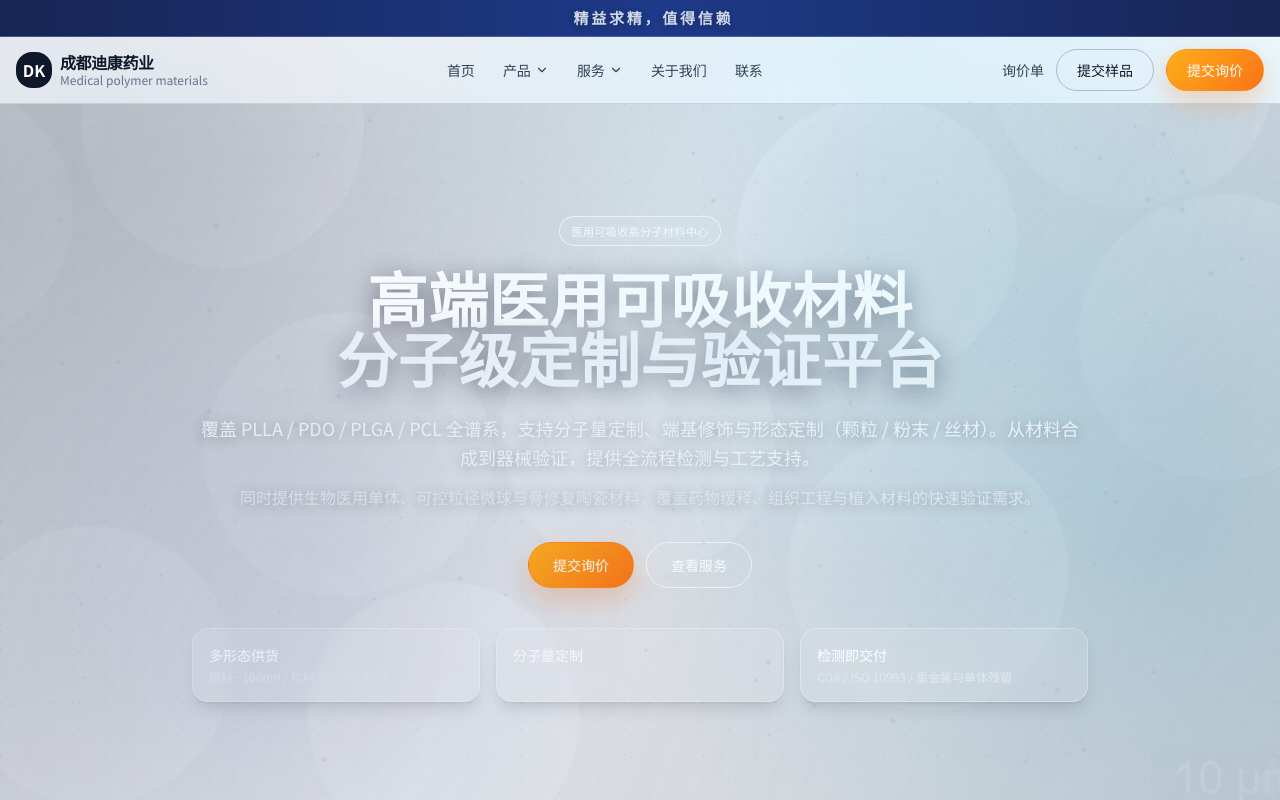
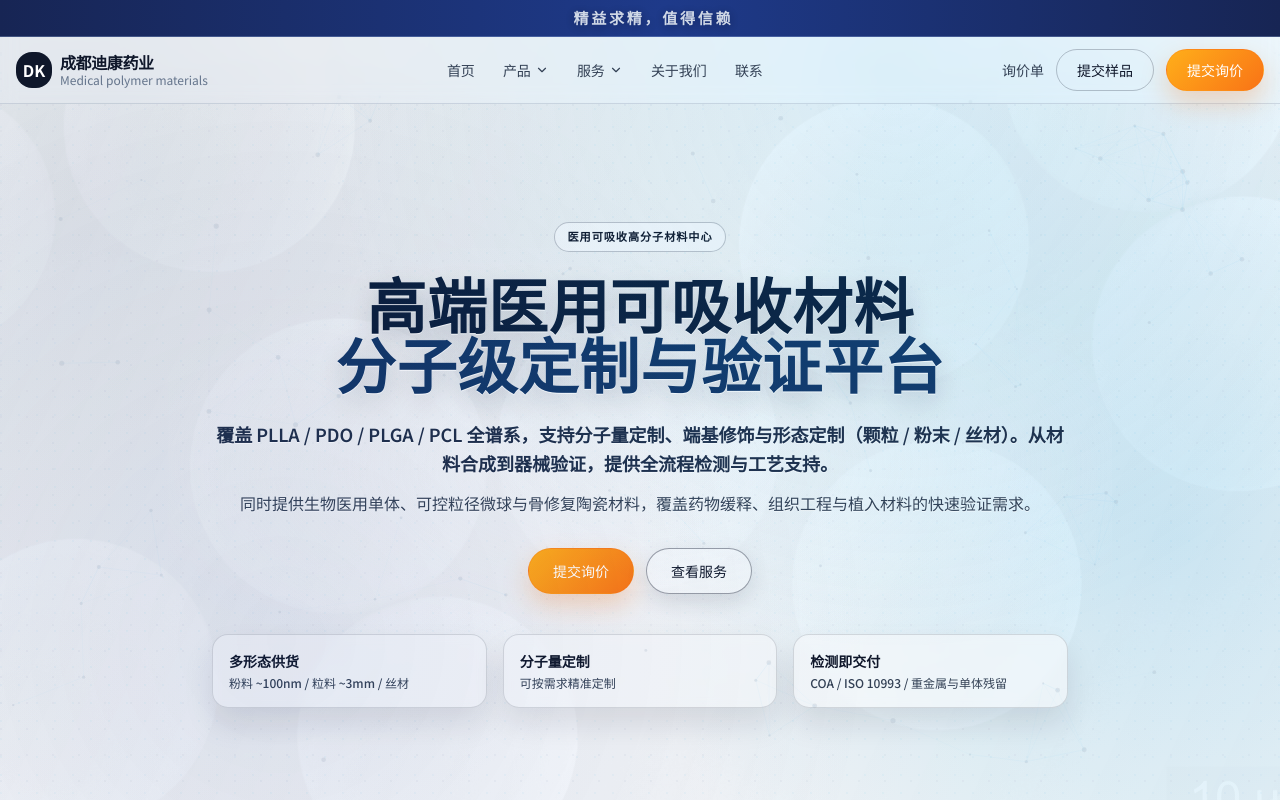
Before and after one commit to Danielzhang001/biomaterial260205, a plain HTML site: page index.html in a window 1280 px wide. Shown: the top 800 px of the page. Drawn offline with nearby package versions, Linux system fonts and the light colour scheme.

Commit message:
style(hero): improve homepage typography contrast and readability

```diff
--- a/assets/css/theme.css
+++ b/assets/css/theme.css
@@ -175,18 +175,20 @@ h1, h2, h3, .font-display {
 }
 
 .home-page .hero-outline {
-  border-color: rgba(255, 255, 255, 0.7);
-  color: #fff !important;
+  border-color: rgba(15, 23, 42, 0.4);
+  background: rgba(248, 250, 252, 0.52);
+  color: #0f172a !important;
+  box-shadow: 0 8px 22px rgba(15, 23, 42, 0.12);
 }
 
 .home-page .hero-outline:hover {
-  border-color: #fff;
-  background: #fff;
+  border-color: rgba(15, 23, 42, 0.58);
+  background: rgba(255, 255, 255, 0.82);
   color: #0f172a !important;
 }
 
 .home-page .hero-reference .hero-overlay {
-  background: linear-gradient(115deg, rgba(2, 6, 23, 0.18) 0%, rgba(15, 23, 42, 0.06) 45%, rgba(2, 6, 23, 0.16) 100%);
+  background: linear-gradient(115deg, rgba(248, 250, 252, 0.1) 0%, rgba(248, 250, 252, 0.02) 45%, rgba(248, 250, 252, 0.08) 100%);
 }
 
 .home-page .hero-stripe-mask {
@@ -194,23 +196,71 @@ h1, h2, h3, .font-display {
 }
 
 .home-page .hero-slide {
-  filter: contrast(1.03) saturate(1.08) brightness(1.03);
+  filter: contrast(1.02) saturate(1.06) brightness(1.08);
+}
+
+.home-page .hero-copy {
+  position: relative;
+  isolation: isolate;
+  padding: 0.35rem 1.25rem 1rem;
+}
+
+.home-page .hero-copy::before {
+  content: "";
+  position: absolute;
+  inset: 2rem -1.5rem 2.4rem;
+  border-radius: 2rem;
+  background: radial-gradient(ellipse at center, rgba(248, 250, 252, 0.34) 0%, rgba(248, 250, 252, 0.18) 45%, rgba(248, 250, 252, 0) 78%);
+  z-index: -1;
+  pointer-events: none;
 }
 
 .home-page .hero-chip {
-  border-color: rgba(255, 255, 255, 0.75);
-  background: rgba(255, 255, 255, 0.08);
-  color: #fff;
-}
-.home-page .hero-reference h1 {
-  font-family: 'Noto Serif SC', ui-sans-serif, system-ui;
-  font-weight: 600;
-  letter-spacing: 0.01em;
-  text-shadow: 0 5px 26px rgba(2, 6, 23, 0.42);
+  border-color: rgba(15, 23, 42, 0.24);
+  background: rgba(248, 250, 252, 0.72);
+  color: #0f172a;
+  font-weight: 700;
+  letter-spacing: 0.08em;
 }
 
-.home-page .hero-reference p {
-  text-shadow: 0 2px 14px rgba(2, 6, 23, 0.3);
+.home-page .hero-reference .hero-title {
+  font-family: 'Noto Serif SC', ui-sans-serif, system-ui;
+  font-weight: 700;
+  letter-spacing: 0.015em;
+  color: #0b1f3d;
+  text-shadow: 0 1px 0 rgba(255, 255, 255, 0.86), 0 10px 26px rgba(15, 23, 42, 0.18);
+}
+
+.home-page .hero-reference .hero-title-sub {
+  color: #123768;
+}
+
+.home-page .hero-reference .hero-lead {
+  color: #1f2f4a;
+  font-weight: 600;
+  text-shadow: 0 1px 0 rgba(255, 255, 255, 0.72);
+}
+
+.home-page .hero-reference .hero-sublead {
+  color: #334155;
+  font-weight: 500;
+  text-shadow: 0 1px 0 rgba(255, 255, 255, 0.66);
+}
+
+.home-page .hero-kpi-card {
+  border-color: rgba(15, 23, 42, 0.14);
+  background: rgba(248, 250, 252, 0.58);
+  box-shadow: 0 16px 30px rgba(15, 23, 42, 0.1);
+}
+
+.home-page .hero-kpi-title {
+  color: #0f172a;
+  font-weight: 700;
+}
+
+.home-page .hero-kpi-desc {
+  color: #334155;
+  font-weight: 500;
 }
 .nav-dropdown {
   position: relative;
@@ -724,6 +774,18 @@ h1, h2, h3, .font-display {
     --hero-step: 6s;
   }
 
+  .home-page .hero-copy {
+    padding: 0.15rem 0.4rem 0.75rem;
+  }
+
+  .home-page .hero-copy::before {
+    inset: 1.3rem -0.6rem 2rem;
+  }
+
+  .home-page .hero-reference .hero-title {
+    text-shadow: 0 1px 0 rgba(255, 255, 255, 0.84), 0 7px 20px rgba(15, 23, 42, 0.16);
+  }
+
   .product-showcase-grid {
     grid-template-columns: 1fr;
   }
--- a/index.html
+++ b/index.html
@@ -110,16 +110,16 @@
     <div class="hero-overlay"></div>
     <div class="hero-stripe-mask"></div>
     <div class="relative mx-auto max-w-7xl px-4 py-20 lg:py-28">
-      <div class="mx-auto max-w-4xl text-center">
+      <div class="hero-copy mx-auto max-w-4xl text-center">
         <div class="chip chip-accent hero-chip">医用可吸收高分子材料中心</div>
-        <h1 class="mt-6 text-4xl font-semibold leading-tight text-white sm:text-5xl lg:text-6xl">
+        <h1 class="hero-title mt-6 text-4xl font-semibold leading-tight text-white sm:text-5xl lg:text-6xl">
           高端医用可吸收材料
-          <span class="block text-slate-100">分子级定制与验证平台</span>
+          <span class="hero-title-sub block text-slate-100">分子级定制与验证平台</span>
         </h1>
-        <p class="mt-6 text-lg leading-relaxed text-slate-100">
+        <p class="hero-lead mt-6 text-lg leading-relaxed text-slate-100">
           覆盖 PLLA / PDO / PLGA / PCL 全谱系，支持分子量定制、端基修饰与形态定制（颗粒 / 粉末 / 丝材）。从材料合成到器械验证，提供全流程检测与工艺支持。
         </p>
-        <p class="mt-3 text-base leading-relaxed text-slate-200">
+        <p class="hero-sublead mt-3 text-base leading-relaxed text-slate-200">
           同时提供生物医用单体、可控粒径微球与骨修复陶瓷材料，覆盖药物缓释、组织工程与植入材料的快速验证需求。
         </p>
         <div class="mt-8 flex flex-wrap justify-center gap-3">
@@ -127,17 +127,17 @@
           <a href="services.html" class="btn-ghost hero-outline px-6 py-3 text-sm font-medium">查看服务</a>
         </div>
         <div class="mt-10 grid gap-4 sm:grid-cols-3">
-          <div class="rounded-2xl border border-white/30 bg-white/10 p-4 text-left shadow-lg backdrop-blur-sm">
-            <div class="text-sm font-medium text-white">多形态供货</div>
-            <div class="mt-1 text-xs text-slate-200">粉料 ~100nm / 粒料 ~3mm / 丝材</div>
+          <div class="hero-kpi-card rounded-2xl border border-white/30 bg-white/10 p-4 text-left shadow-lg backdrop-blur-sm">
+            <div class="hero-kpi-title text-sm font-medium text-white">多形态供货</div>
+            <div class="hero-kpi-desc mt-1 text-xs text-slate-200">粉料 ~100nm / 粒料 ~3mm / 丝材</div>
           </div>
-          <div class="rounded-2xl border border-white/30 bg-white/10 p-4 text-left shadow-lg backdrop-blur-sm">
-            <div class="text-sm font-medium text-white">分子量定制</div>
-            <div class="mt-1 text-xs text-slate-200">可按需求精准定制</div>
+          <div class="hero-kpi-card rounded-2xl border border-white/30 bg-white/10 p-4 text-left shadow-lg backdrop-blur-sm">
+            <div class="hero-kpi-title text-sm font-medium text-white">分子量定制</div>
+            <div class="hero-kpi-desc mt-1 text-xs text-slate-200">可按需求精准定制</div>
           </div>
-          <div class="rounded-2xl border border-white/30 bg-white/10 p-4 text-left shadow-lg backdrop-blur-sm">
-            <div class="text-sm font-medium text-white">检测即交付</div>
-            <div class="mt-1 text-xs text-slate-200">COA / ISO 10993 / 重金属与单体残留</div>
+          <div class="hero-kpi-card rounded-2xl border border-white/30 bg-white/10 p-4 text-left shadow-lg backdrop-blur-sm">
+            <div class="hero-kpi-title text-sm font-medium text-white">检测即交付</div>
+            <div class="hero-kpi-desc mt-1 text-xs text-slate-200">COA / ISO 10993 / 重金属与单体残留</div>
           </div>
         </div>
       </div>
```
